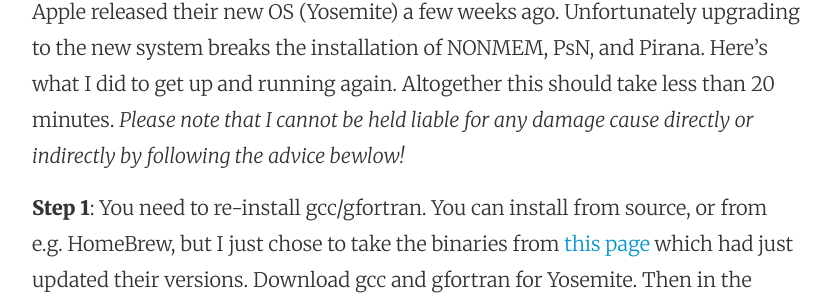
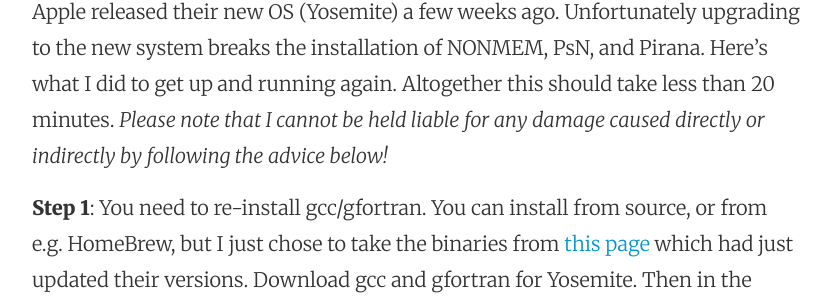
Before and after one commit to ronkeizer/ronkeizer.github.io, a Jekyll site: the page built from _posts/2014-11-05-upgrading-to-yosemite.markdown, in a window 1280 px wide. Shown: the part 623-923 px from the top of the page, without its empty margins (224-1055 px from the left). Built offline with Jekyll 4.4.1, drawn with Linux system fonts in a browser that asks for light colours; nearby versions of some CDN libraries.

```diff
--- a/_posts/2014-11-05-upgrading-to-yosemite.markdown
+++ b/_posts/2014-11-05-upgrading-to-yosemite.markdown
@@ -4,7 +4,7 @@
 date:   2014-11-05 10:49:34
 categories: nonmem update
 ---
-Apple released their new OS (Yosemite) a few weeks ago. Unfortunately upgrading to the new system breaks the installation of NONMEM, PsN, and Pirana. Here's what I did to get up and running again. Altogether this should take less than 20 minutes. _Please note that I cannot be held liable for any damage cause directly or indirectly by following the advice bewlow!_
+Apple released their new OS (Yosemite) a few weeks ago. Unfortunately upgrading to the new system breaks the installation of NONMEM, PsN, and Pirana. Here's what I did to get up and running again. Altogether this should take less than 20 minutes. _Please note that I cannot be held liable for any damage caused directly or indirectly by following the advice below!_
 
 __Step 1__: You need to re-install gcc/gfortran. You can install from source, or from e.g. HomeBrew, but I just chose to take the binaries from [this page](http://hpc.sourceforge.net/) which had just updated their versions. Download gcc and gfortran for Yosemite. Then in the console run:
 
```
Also changed, not shown: 1 other file.
